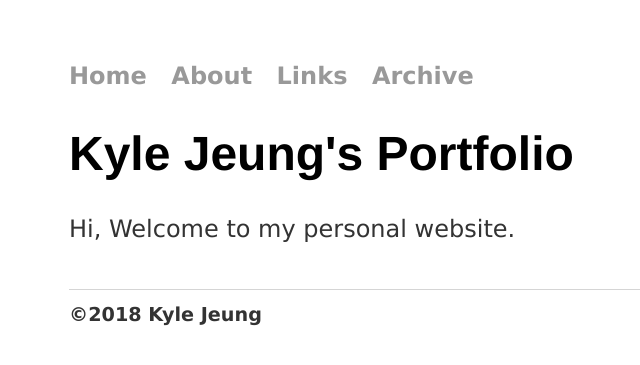
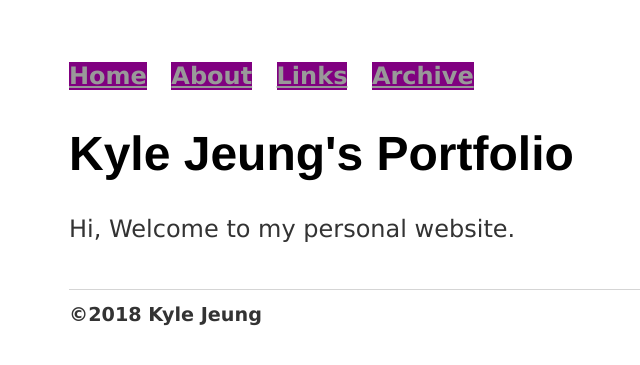
Before and after one commit to jeungkyle/portfolio, a Jekyll site: the page built from index.html, in a window 1280 px wide. Shown: the top 365 px of the page, without its empty margins (123-763 px from the left). Built offline with Jekyll 4.4.1, drawn with Linux system fonts in a browser that asks for light colours.

Commit message:
Update main.css

```diff
--- a/css/main.css
+++ b/css/main.css
@@ -25,7 +25,7 @@ a:hover {
     background-color: red;
     text-decoration: underline;
 }
-a:visited, link {
+a:link, visited {
     background-color: purple;
     text-decoration: underline;
 }
```
